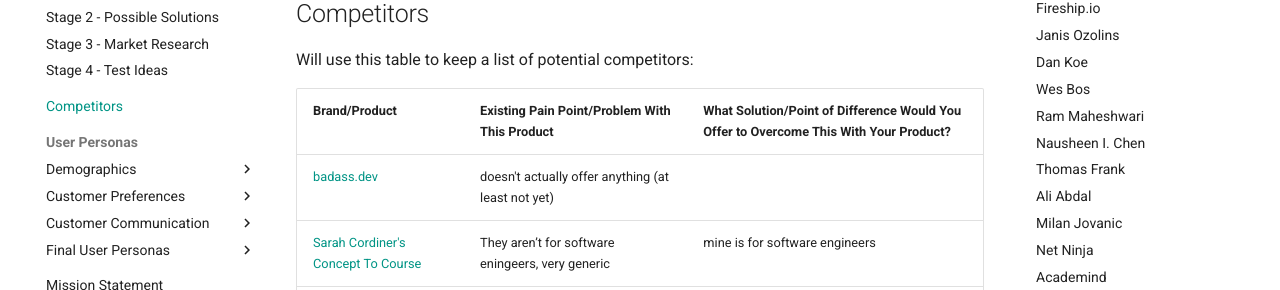
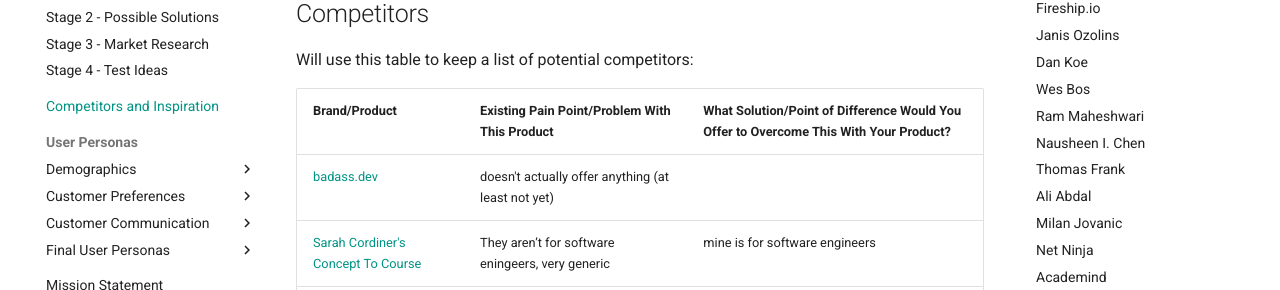
Before and after one commit to james-willett/jameswillett.dev, an MkDocs documentation site: the page built from docs/businessMethod/competitors.md, in a window 1280 px wide. Shown: the part 232-522 px from the top of the page. Built offline with MkDocs 1.6.1 and Material for MkDocs 9.7.7, drawn with Linux system fonts in a browser that asks for light colours; plug-ins that fetch from the network failed and are left out.

```diff
--- a/mkdocs.yml
+++ b/mkdocs.yml
@@ -104,7 +104,7 @@
       - Stage 2 - Possible Solutions: businessMethod/productIdeas/possible-solutions.md
       - Stage 3 - Market Research: businessMethod/productIdeas/market-research.md
       - Stage 4 - Test Ideas: businessMethod/productIdeas/testing-ideas.md
-    - Competitors: businessMethod/competitors.md
+    - Competitors and Inspiration: businessMethod/competitors.md
     - User Personas:
       - Demographics:
         - Age Groups and Geo Locations: businessMethod/buyerPersonas/demographics/age-groups.md
```
